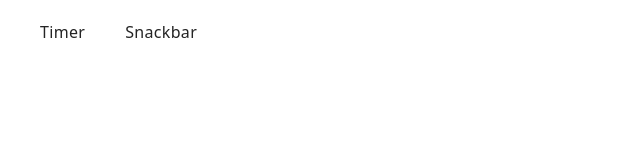
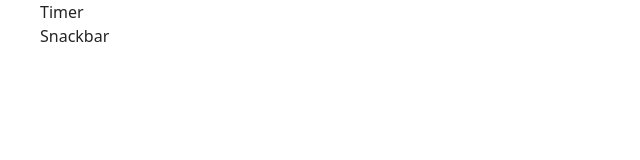
Before and after one commit to OlenaIvaschenko/goit-js-hw-10, a website built with Vite: page src/index.html in a window 1280 px wide. Shown: the whole page, without its empty margins (0-640 px from the left). Built offline with nearby package versions, Linux system fonts and the light colour scheme.

Commit message:
firtst-part

```diff
--- a/src/css/header.css
+++ /dev/null
@@ -1,44 +0,0 @@
-.header {
-  padding: 20px 0;
-}
-.nav {
-  display: flex;
-  justify-content: space-between;
-}
-.nav-logo {
-  display: inline-flex;
-  align-items: center;
-  justify-content: center;
-}
-.nav-list {
-  display: flex;
-  align-items: center;
-  justify-content: flex-end;
-  gap: 40px;
-}
-.nav-link {
-  position: relative;
-  display: block;
-  font-weight: 500;
-  letter-spacing: 0.02em;
-  transition: 200ms ease-in;
-}
-.nav-link:hover,
-.nav-link:focus {
-  color: #747bff;
-}
-.nav-link::after {
-  content: '';
-  position: absolute;
-  bottom: 0;
-  left: 50%;
-  transform: translateX(-50%) translateY(100%);
-  width: 110%;
-  height: 4px;
-  border-radius: 4px;
-  transform-origin: center;
-  animation: stretch 400ms cubic-bezier(0.68, -0.55, 0.27, 1.55) 200ms both;
-}
-.nav-link.active::after {
-  background: #747bff;
-}
--- a/src/css/styles.css
+++ b/src/css/styles.css
@@ -8,10 +8,9 @@
 @import url('./reset.css');
 @import url('./base.css');
 @import url('./container.css');
-@import url('./animations.css');
 
 /* Sections style */
-@import url('./header.css');
+
 @import url('./vite-promo.css');
 @import url('./badges.css');
 @import url('./back-link.css');
```
